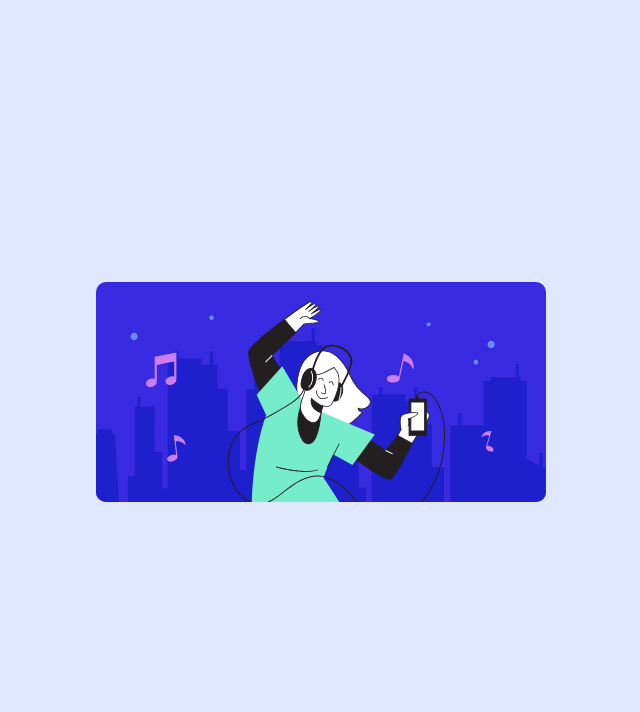
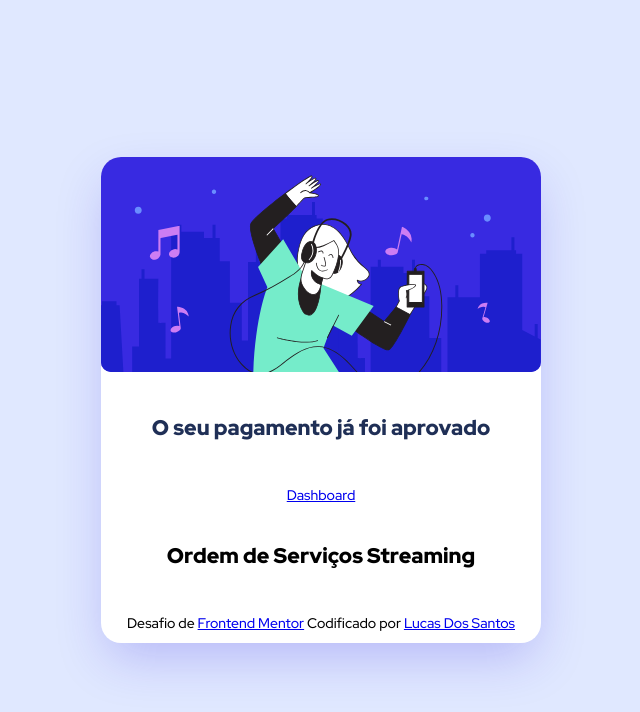
Before and after one commit to Lucasssanto/Ordemdepedido, a plain HTML site: page pagamento.html in a window 1280 px wide. Shown: the whole page, without its empty margins (319-959 px from the left). Drawn offline with Linux system fonts and the light colour scheme.

Commit message:
Ordemdepedido

```diff
--- a/pagamento.html
+++ b/pagamento.html
@@ -10,11 +10,20 @@
     <title>Document</title>
 </head>
 <body>
-    <main>
-        <div class="centro" >
-            <img class="imagem" src="hero.svg" alt="">
-    </div>
-
+    <main class="principal-titulo">
+            <div class="centro" >
+                <img class="imagem" src="hero.svg" alt="">
+        </div>
+        <div class="titulo-pedido" >
+            <h1>O seu pagamento já foi aprovado</h1>
+            <a href="index.html">Dashboard</a>
+        </div>
+        <div class="final">
+            <h2 class="final-titulo">Ordem de Serviços  Streaming</h2>
+            <a class="final-a">Desafio de</a>
+            <a href="https://www.frontedmentor.io?ref=challage" target="_blank">Frontend Mentor</a>
+            <a>Codificado por</a> <a href="https://github.com/Lucasssanto">Lucas Dos Santos</a>
+        </div>
     </main>
 </body>
 </html>
```
